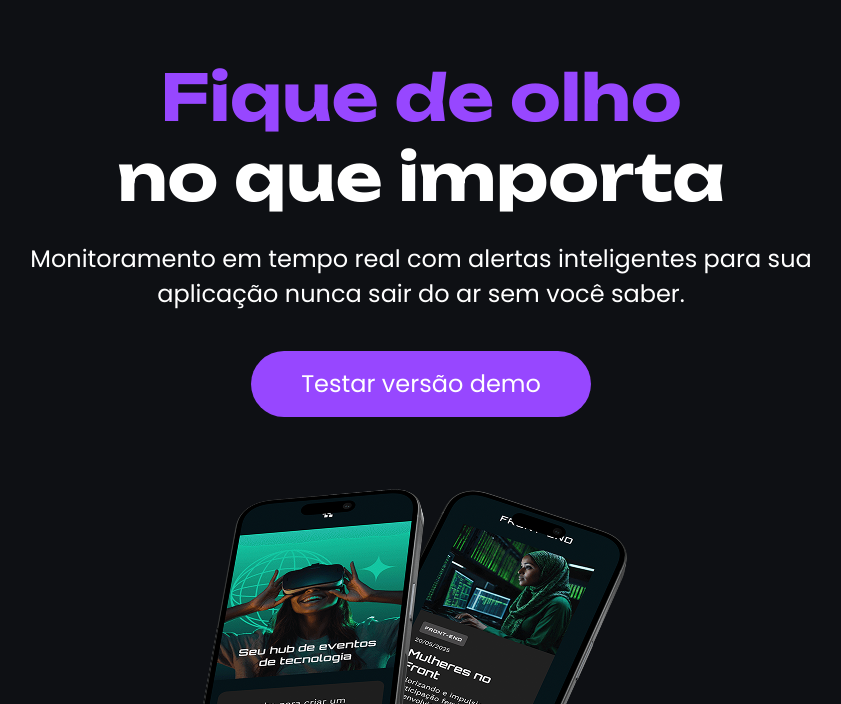
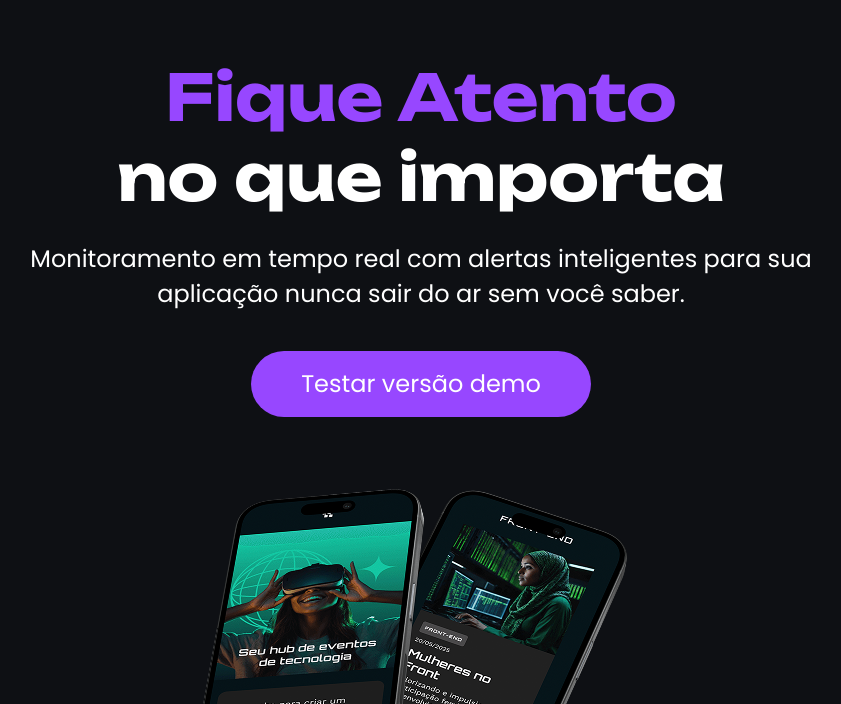
Before and after one commit to souapenasjunior/Tecboard, a plain HTML site: page index.html in a window 1280 px wide. Shown: the part 96-800 px from the top of the page, without its empty margins (219-1060 px from the left). Drawn offline with Linux system fonts and the light colour scheme.

Commit message:
Altera o titulo da pagina

```diff
--- a/index.html
+++ b/index.html
@@ -15,7 +15,7 @@
     <main>
         <section>
                 <h1>
-                    <span>Fique de olho</span>
+                    <span>Fique Atento</span>
                     <br>no que importa
                 </h1>
                 <p>Monitoramento em tempo real com alertas inteligentes para sua aplicação nunca sair do ar sem você saber.</p>
```
